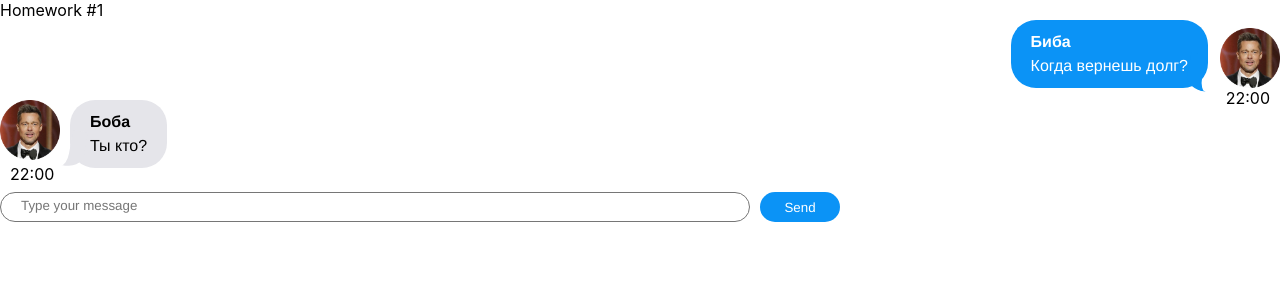
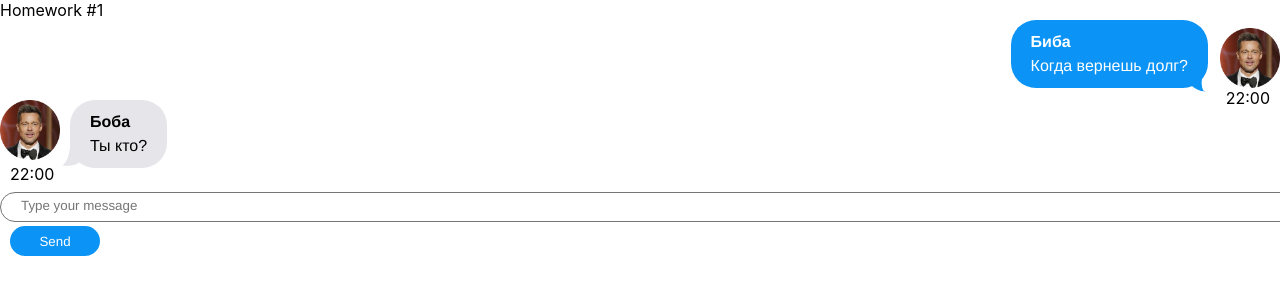
Before and after one commit to ellinakhamatova/avtodomashka2, a React (Create React App) app: page / in a window 1280 px wide. Shown: the top 300 px of the page. Built offline with nearby package versions, Linux system fonts and the light colour scheme.

Commit message:
commit - verstka 2

```diff
--- a/package.json
+++ b/package.json
@@ -1,6 +1,6 @@
 {
   "name": "hws2",
-  "homepage": "http://ellinakhamatova.github.io/avtodomashka",
+  "homepage": "https://ellinakhamatova.github.io/avtodomashka2/",
   "version": "0.1.0",
   "private": true,
   "dependencies": {
@@ -16,7 +16,7 @@
     "@types/react-dom": "18.0.6",
     "@types/uuid": "8.3.4",
     "axios": "0.27.2",
-    "gh-pages": "4.0.0",
+    "gh-pages": "^4.0.0",
     "react": "18.2.0",
     "react-dom": "18.2.0",
     "react-redux": "8.0.4",
@@ -34,6 +34,7 @@
     "eject": "react-scripts eject",
     "predeploy": "npm run build",
     "deploy": "gh-pages -d build"
+
   },
   "eslintConfig": {
     "extends": [
--- a/src/s2-homeworks/hw01/message-sender/MessageSender.module.css
+++ b/src/s2-homeworks/hw01/message-sender/MessageSender.module.css
@@ -10,8 +10,8 @@
     resize: none;
     min-height: 50px;
     overflow: hidden;
-    max-width: 750px;
-    min-width: 750px;
+    max-width: 1300px;
+    min-width: 1300px;
     max-height: 30px;
     min-height: 30px;
     position: relative;
@@ -25,8 +25,8 @@
     border: 0;
     padding: 5px 20px;
     border-radius: 25px;
-    max-width: 80px;
-    min-width: 80px;
+    max-width: 90px;
+    min-width: 90px;
     max-height: 30px;
     min-height: 30px;
     position: absolute;
```
Also changed, not shown: 1 other file (tests, documents, lock files or other folders).
